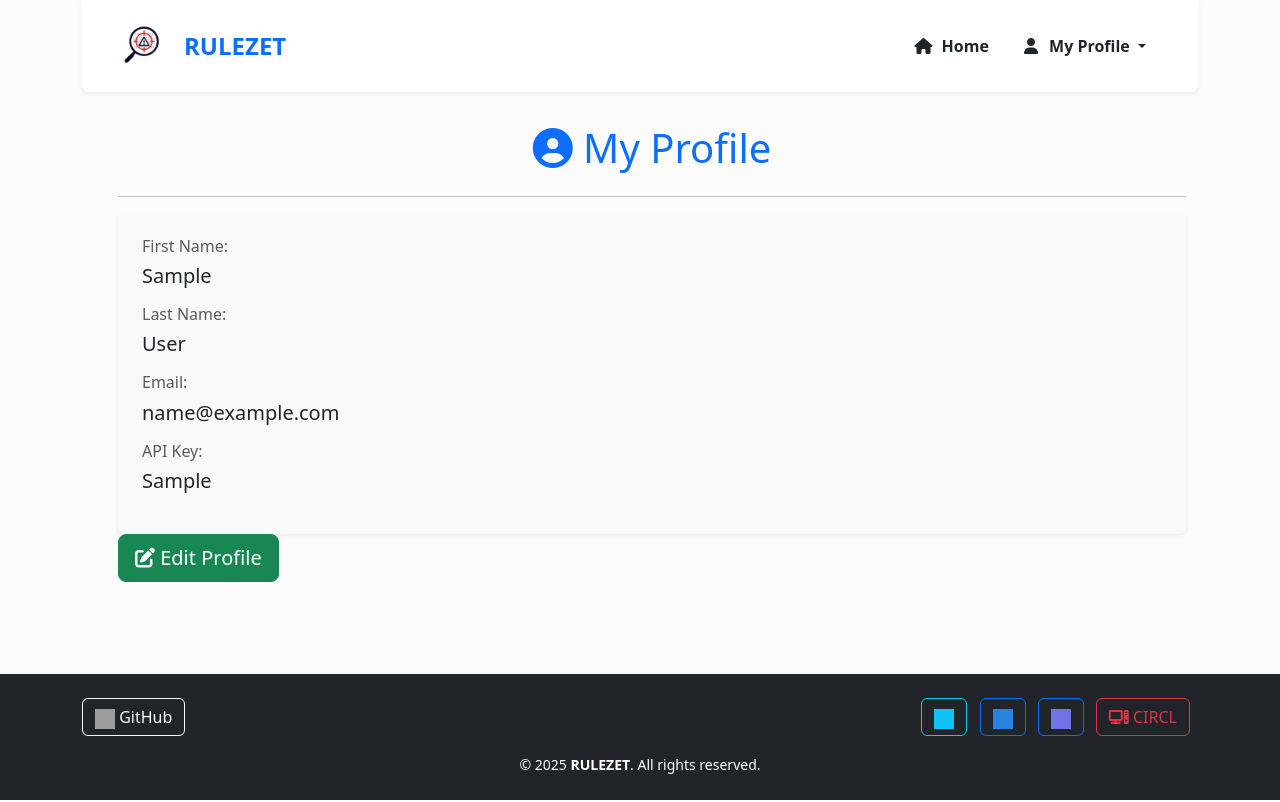
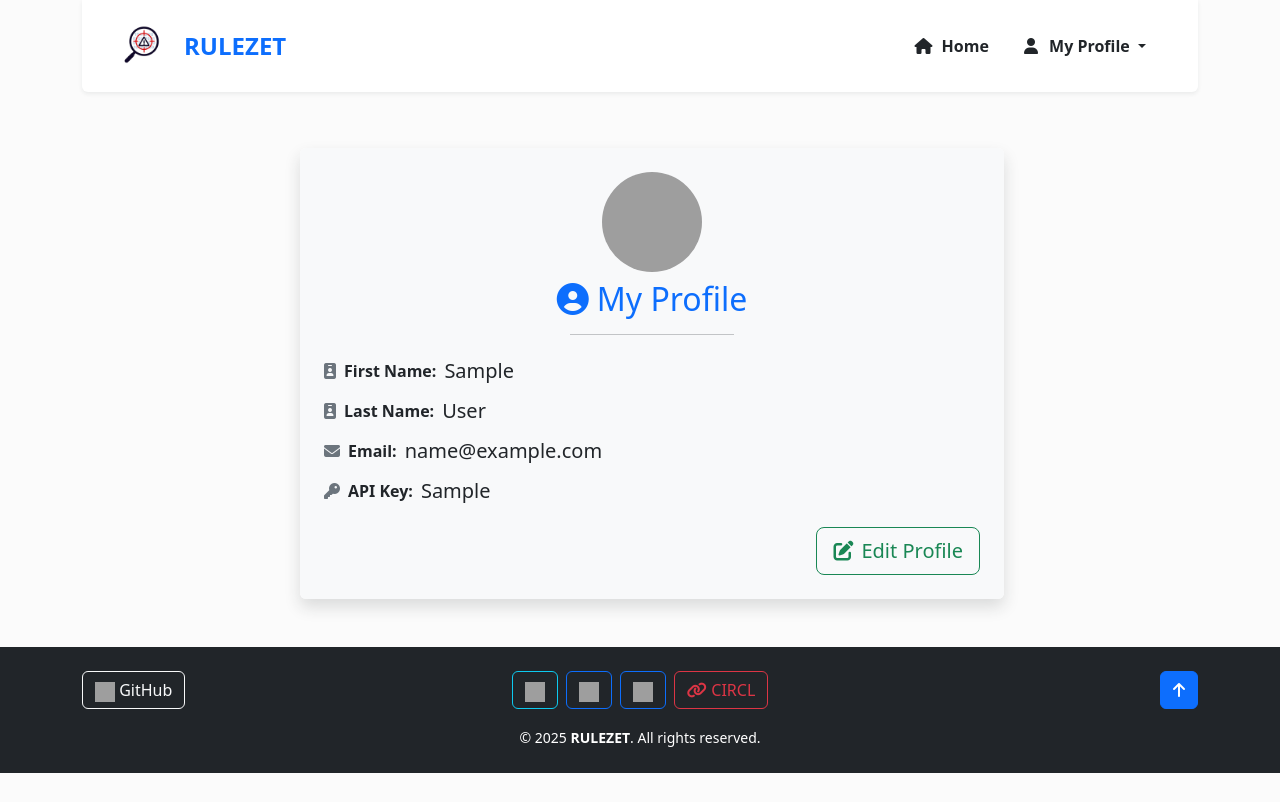
Before and after one commit to ngsoti/rulezet-core, a Flask app: page /account/ in a window 1280 px wide. After the commit the page ends 773 px from the top, so only its background shows below. Run offline with Flask 3, Linux system fonts and the light colour scheme; a user stored in the database is signed in; tables that the repository leaves empty hold one stand-in row (values such as "Sample post"); some libraries are stand-ins or nearby versions; grey boxes are pictures that could not be loaded.

Commit message:
chg: [content rule] add the content rule to set and add to not only for the github constructor

```diff
--- a/app/account/account.py
+++ b/app/account/account.py
@@ -57,7 +57,7 @@ def login():
                 user.verify_password(form.password.data):
             login_user(user, form.remember_me.data)
             flash('You are now logged in. Welcome back!', 'success')
-            return redirect(request.args.get('next') or "/")
+            return redirect( "/")
         else:
             flash('Invalid email or password.', 'error')
     return render_template('account/login.html', form=form)
--- a/app/home.py
+++ b/app/home.py
@@ -93,6 +93,7 @@ def edit_rule(rule_id):
             form.description.data = rule.description
             form.license.data = rule.license  # Selected value
             form.version.data = rule.version
+            form.to_string.data = rule.to_string
             rule.last_modif = datetime.now(timezone.utc)
 
         return render_template("rule/edit_rule.html", form=form, rule=rule)
--- a/app/rule/rule_core.py
+++ b/app/rule/rule_core.py
@@ -58,6 +58,7 @@ def edit_rule_core(form_dict, id) -> None:
     rule.description = form_dict["description"]
     rule.source = form_dict["source"]
     rule.version = form_dict["version"]
+    rule.to_string = form_dict["to_string"]
 
     db.session.commit()
 
--- a/app/rule/rule_form.py
+++ b/app/rule/rule_form.py
@@ -23,6 +23,7 @@ class AddNewRuleForm(FlaskForm):
     source = StringField('Source', validators=[InputRequired()])
     author = StringField('Author', validators=[InputRequired()])
     version = StringField('Version', validators=[InputRequired()])
+    to_string = TextAreaField('Content rule', validators=[InputRequired()])
 
     def validate_title(self, field):
         if not field.data == Rule.title:
@@ -41,5 +42,6 @@ class EditRuleForm(FlaskForm):
     description = TextAreaField('Description', validators=[InputRequired()])
     source = StringField('Source', validators=[InputRequired()])
     version = StringField('Version', validators=[InputRequired()])
+    to_string = TextAreaField('Content rule', validators=[InputRequired()])
 
     submit = SubmitField('Register')
--- a/app/static/css/core.css
+++ b/app/static/css/core.css
@@ -2,7 +2,7 @@
 body {
   background-color: #fbfbfb;
   align-items: center;
-  margin-bottom: 200px;
+
 }
 
 
@@ -26,7 +26,7 @@ span#goTop, span#project-version{
 	border-bottom-right-radius: 3px;
 	margin-right: 2px;
 	border-top-left-radius: 3px;
-  	border-bottom-left-radius: 3px;
+  border-bottom-left-radius: 3px;
 	display: inline-block;
 	padding: 2px 4px;
 	font-size: 12px;
@@ -67,11 +67,9 @@ span#goTop, span#project-version{
 }
 
 footer {
-  position: fixed;
-  bottom: 0;
-  left: 0;
+
   width: 100%;
   background: #f1f1f1;
   padding: 1em;
-  z-index: 9999;
+
 }
--- a/app/templates/account/account_index.html
+++ b/app/templates/account/account_index.html
@@ -1,38 +1,53 @@
 {% extends 'base.html' %}
 
 {% block content %}
+<div class="container my-5">
+  <div class="row justify-content-center">
+    <div class="col-md-8">
+      <div class="card shadow border-0">
+        <div class="card-body p-4 bg-light rounded">
 
-<div class="container mt-4">
-    <h1 class="text-center text-primary mb-4">
-        <i class="fas fa-user-circle"></i> My Profile
-    </h1>
+          <div class="text-center mb-4">
+            <img src="https://cdn-icons-png.flaticon.com/512/149/149071.png" alt="Avatar" class="rounded-circle mb-2" width="100" height="100">
+            <h2 class="text-primary"><i class="fas fa-user-circle me-2"></i>My Profile</h2>
+            <hr class="w-25 mx-auto">
+          </div>
 
-    <hr>
+          <!-- User Info -->
+          <div class="mb-3 d-flex align-items-center">
+            <i class="fas fa-id-badge me-2 text-secondary"></i>
+            <strong class="me-2">First Name:</strong>
+            <span class="h5 mb-0">{{ user.first_name }}</span>
+          </div>
+
+          <div class="mb-3 d-flex align-items-center">
+            <i class="fas fa-id-badge me-2 text-secondary"></i>
+            <strong class="me-2">Last Name:</strong>
+            <span class="h5 mb-0">{{ user.last_name }}</span>
+          </div>
+
+          <div class="mb-3 d-flex align-items-center">
+            <i class="fas fa-envelope me-2 text-secondary"></i>
+            <strong class="me-2">Email:</strong>
+            <span class="h5 mb-0">{{ user.email }}</span>
+          </div>
+
+          <div class="mb-3 d-flex align-items-center">
+            <i class="fas fa-key me-2 text-secondary"></i>
+            <strong class="me-2">API Key:</strong>
+            <span class="h5 mb-0 text-break">{{ user.api_key }}</span>
+          </div>
 
 
-    <div class="bg-light p-4 rounded shadow-sm">
-        <div class="mb-3">
-            <h6 class="text-muted">First Name:</h6>
-            <span class="h5">{{user.first_name}}</span>
+          <div class="text-end mt-4">
+            <a class="btn btn-outline-success btn-lg" href="{{ url_for('account.edit_user') }}">
+              <i class="fas fa-edit me-2"></i>Edit Profile
+            </a>
+          </div>
+
         </div>
-        <div class="mb-3">
-            <h6 class="text-muted">Last Name:</h6>
-            <span class="h5">{{user.last_name}}</span>
-        </div>
-        <div class="mb-3">
-            <h6 class="text-muted">Email:</h6>
-            <span class="h5">{{user.email}}</span>
-        </div>
-        <div class="mb-3">
-            <h6 class="text-muted">API Key:</h6>
-            <span class="h5 text-break">{{user.api_key}}</span>
-        </div>
+      </div>
     </div>
-
-    <a class="btn btn-success btn-lg" href="/account/edit" role="button" style="margin-bottom: 20px;">
-        <i class="fas fa-edit"></i> Edit Profile
-    </a>
-
+  </div>
 </div>
-
 {% endblock %}
--- a/app/templates/base.html
+++ b/app/templates/base.html
@@ -69,9 +69,6 @@
                     <input type="hidden" id="csrf_token" name="csrf_token" value="{{ csrf_token()|safe }}">
                     </div>
                 {% endif %}
-                <button id="scrollToTopBtn" class="btn btn-primary" title="Back to top">
-                    <i class="fas fa-arrow-up"></i>
-                </button>
         </div>
 
 
@@ -101,25 +98,7 @@
             })
           </script>
 
-        <script>
-            document.addEventListener('DOMContentLoaded', function () {
-                window.onscroll = function() {
-                    let btn = document.getElementById("scrollToTopBtn");
-                    if (document.body.scrollTop > 20 || document.documentElement.scrollTop > 20) {
-                        btn.style.display = "block";
-                    } else {
-                        btn.style.display = "none";
-                    }
-                };
 
-                document.getElementById("scrollToTopBtn").onclick = function() {
-                    window.scrollTo({
-                        top: 0,
-                        behavior: "smooth"
-                    });
-                };
-            });
-            </script>
 
 
 
@@ -127,32 +106,40 @@
     </body>
     <footer class="bg-dark text-white py-4 mt-5">
         <div class="container">
-            <div class="row">
-                <!-- GitHub Button -->
-                <div class="col-12 col-md-6 text-center text-md-start mb-3 mb-md-0">
+          <div class="row align-items-center justify-content-between">
+
+            <!-- GitHub -->
+            <div class="col-md-4 text-center text-md-start mb-3 mb-md-0">
               <a href="https://github.com/DavidCruciani/ptit-crolle.git" target="_blank" class="btn btn-outline-light">
-                        <img src="https://img.icons8.com/?size=100&id=12599&format=png&color=000000" alt="GitHub Icon" style="width: 20px; height: 20px; vertical-align: middle;"> GitHub
+                <img src="https://img.icons8.com/?size=100&id=12599&format=png&color=ffffff" alt="GitHub" style="width: 20px; height: 20px; vertical-align: middle;"> GitHub
               </a>
             </div>
 
-                <!-- Social Media Links -->
-                <div class="col-12 col-md-6 text-center text-md-end">
-                    <a href="https://twitter.com" target="_blank" class="btn btn-outline-info me-2">
-                        <img src="https://img.icons8.com/?size=100&id=fJp7hepMryiw&format=png&color=000000" alt="Twitter Icon" style="width: 20px; height: 20px; vertical-align: middle; filter: invert(38%) sepia(97%) saturate(511%) hue-rotate(153deg) brightness(99%) contrast(96%);">
+            <!-- Social links -->
+            <div class="col-md-4 text-center mb-3 mb-md-0">
+              <a href="https://twitter.com" target="_blank" class="btn btn-outline-info me-1">
+                <img src="https://img.icons8.com/?size=100&id=fJp7hepMryiw&format=png" alt="Twitter" style="width: 20px; height: 20px;">
               </a>
-                    <a href="https://lu.linkedin.com/company/circl-computer-incident-response-center-luxembourg-" target="_blank" class="btn btn-outline-primary me-2">
-                        <img src="https://img.icons8.com/?size=100&id=447&format=png&color=000000" alt="LinkedIn Icon" style="width: 20px; height: 20px; vertical-align: middle; filter: invert(47%) sepia(50%) saturate(4842%) hue-rotate(192deg) brightness(92%) contrast(88%);">
+              <a href="https://lu.linkedin.com/company/circl-computer-incident-response-center-luxembourg-" target="_blank" class="btn btn-outline-primary me-1">
+                <img src="https://img.icons8.com/?size=100&id=447&format=png" alt="LinkedIn" style="width: 20px; height: 20px;">
               </a>
-                    <a href="https://www.facebook.com/circlcom/" target="_blank" class="btn btn-outline-primary me-2">
-                        <img src="https://img.icons8.com/?size=100&id=118468&format=png&color=000000" alt="Facebook Icon" style="width: 20px; height: 20px; vertical-align: middle; filter: invert(40%) sepia(100%) saturate(2926%) hue-rotate(216deg) brightness(93%) contrast(95%);">
+              <a href="https://www.facebook.com/circlcom/" target="_blank" class="btn btn-outline-primary me-1">
+                <img src="https://img.icons8.com/?size=100&id=118468&format=png" alt="Facebook" style="width: 20px; height: 20px;">
               </a>
-                    <!-- Link to the official CIRCL website -->
-                    <a href="https://circl.lu/" target="_blank" class="btn btn-outline-danger me-2">
-                        <i class="fa-solid fa-link fa-computer"></i> CIRCL
+              <a href="https://circl.lu/" target="_blank" class="btn btn-outline-danger">
+                <i class="fa-solid fa-link"></i> CIRCL
               </a>
+            </div>
+
+            <!-- Scroll to top -->
+            <div class="col-md-4 text-center text-md-end">
+              <button id="scrollToTopBtn" class="btn btn-primary" title="Back to top">
+                <i class="fas fa-arrow-up"></i>
+              </button>
             </div>
           </div>
 
+          <!-- Footer bottom -->
           <div class="row mt-3">
             <div class="col-12 text-center">
               <small>&copy; 2025 <strong>RULEZET</strong>. All rights reserved.</small>
@@ -160,4 +147,15 @@
           </div>
         </div>
       </footer>
+
+
+
+      <script>
+        const scrollToTopBtn = document.getElementById('scrollToTopBtn');
+        scrollToTopBtn.addEventListener('click', () => {
+          window.scrollTo({ top: 0, behavior: 'smooth' });
+        });
+      </script>
+
+
 </html>
```
Also changed, not shown: app/import_github_project/read_github_YARA.py (+2 -5 lines), app/templates/rule/detail_rule.html (+7 -4 lines), app/templates/rule/edit_rule.html (+11 -0 lines), app/templates/rule/rule.html (+11 -0 lines). Lines whose indentation alone changed are shown as unchanged.
